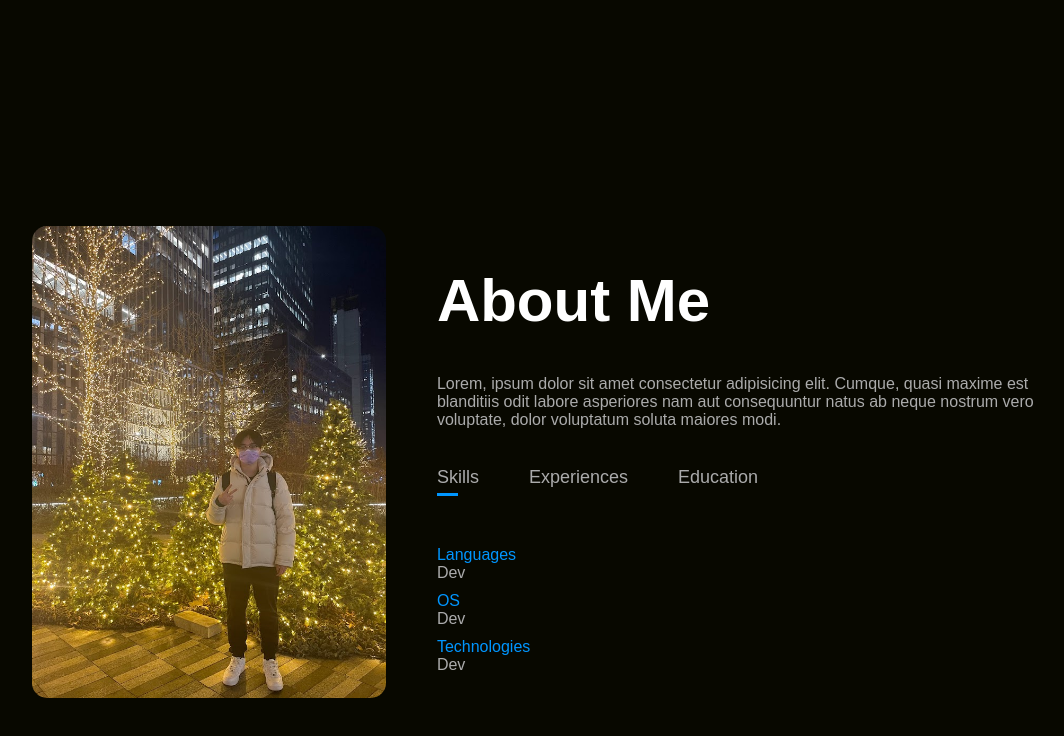
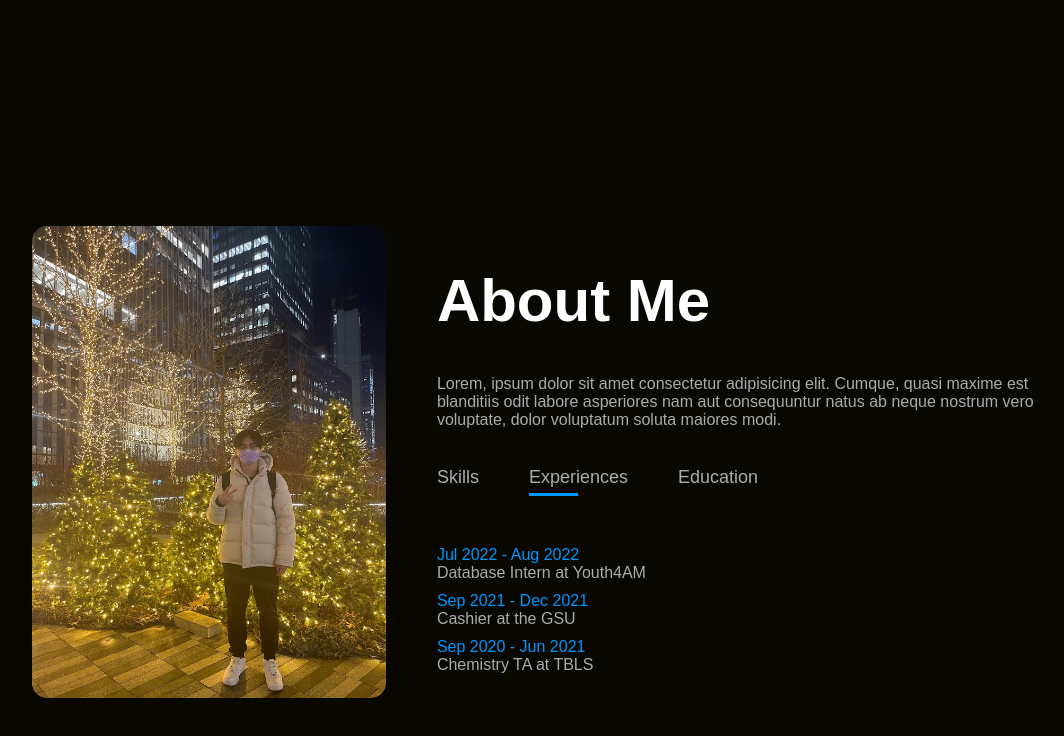
Before and after one commit to rongc0723/portfolio_website, a plain HTML site: page index.html in a window 1280 px wide. Both pictures are taken after a click on the element "Experiences". Shown: the part 672-1408 px from the top of the page, without its empty margins (102-1166 px from the left). Drawn offline with Linux system fonts and the light colour scheme.

Commit message:
finished framework of About section

```diff
--- a/index.html
+++ b/index.html
@@ -42,24 +42,24 @@
                     <p>Lorem, ipsum dolor sit amet consectetur adipisicing elit. Cumque, quasi maxime est blanditiis odit labore asperiores nam aut consequuntur natus ab neque nostrum vero voluptate, dolor voluptatum soluta maiores modi.</p>
                     <div class="tab-titles">
                         <p class = "tab-links active-link" onclick="opentab('skills')">Skills</p>
-                        <p class = "tab-links" onclick="opentab('experience')">Experiences</p>
+                        <p class = "tab-links" onclick="opentab('experiences')">Experiences</p>
                         <p class = "tab-links" onclick="opentab('education')">Education</p>
                     </div>
-                    <div class="tab-contents active-tab">
+                    <div class="tab-contents active-tab" id="skills">
                         <ul>
                             <li><span>Languages<br></span>Dev</li>
                             <li><span>OS<br></span>Dev</li>
                             <li><span>Technologies<br></span>Dev</li>
                         </ul>
                     </div>
-                    <div class="tab-contents">
+                    <div class="tab-contents" id="experiences">
                         <ul>
                             <li><span>Jul 2022 - Aug 2022<br></span>Database Intern at Youth4AM</li>
                             <li><span>Sep 2021 - Dec 2021<br></span>Cashier at the GSU</li>
                             <li><span>Sep 2020 - Jun 2021<br></span>Chemistry TA at TBLS</li>
                         </ul>
                     </div>
-                    <div class="tab-contents">
+                    <div class="tab-contents" id="education">
                         <ul>
                             <li><span>2021 - Present<br></span>BA from Boston University</li>
                         </ul>
@@ -69,5 +69,22 @@
         </div>
     </div>
 
+<script>
+    var tablinks = document.getElementsByClassName("tab-links")
+    var tabcontents = document.getElementsByClassName("tab-contents")
+
+    function opentab(tabname){
+        for(tablink of tablinks){
+            tablink.classList.remove("active-link");
+        }
+        for(tabcontent of tabcontents){
+            tabcontent.classList.remove("active-tab");
+        }
+        event.currentTarget.classList.add("active-link");
+        document.getElementById(tabname).classList.add("active-tab")
+
+    }
+
+</script>
 </body>
 </html>
```
